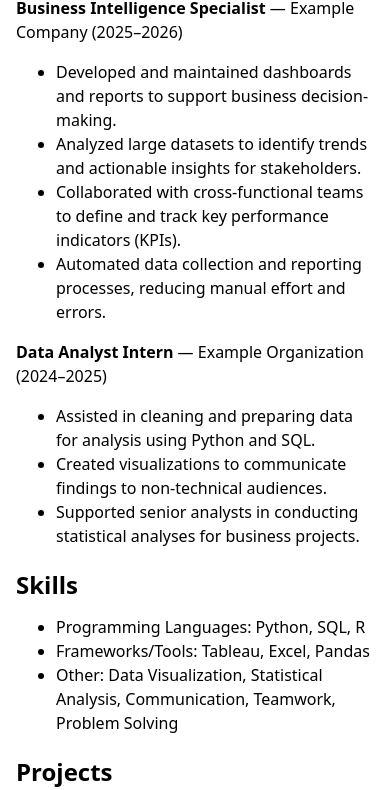
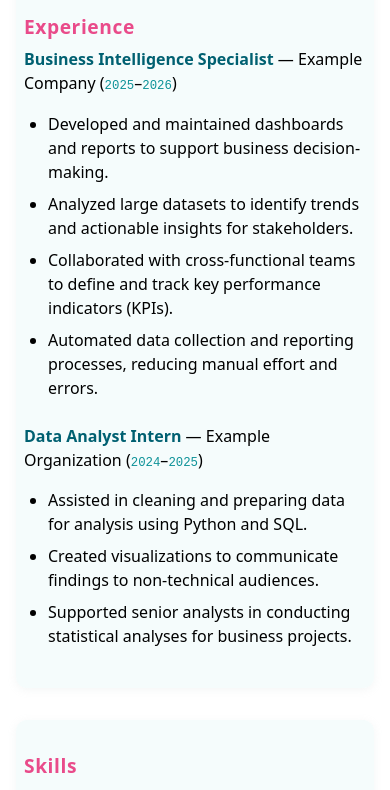
Before and after one commit to AniBoppana/portfolio, a plain HTML site: page resume/index.html in a window 390 px wide. Shown: the part 476-1266 px from the top of the page. Drawn offline with Linux system fonts and the light colour scheme.

Commit message:
updated resume page

```diff
--- a/style.css
+++ b/style.css
@@ -110,3 +110,52 @@ h2, h3, h4, h5, h6 {
   margin-top: 1em;
   margin-bottom: 0.5em;
 }
+
+section {
+  background: oklch(98% 0.01 200 / 0.7);
+  border-radius: 0.7em;
+  box-shadow: 0 2px 8px oklch(80% 3% 200 / 0.15);
+  padding: 2em 1.5em;
+  margin-bottom: 2em;
+}
+
+section header h2 {
+  color: var(--color-accent);
+  letter-spacing: 0.03em;
+  font-size: 1.6em;
+  margin-bottom: 0.5em;
+}
+
+ul, ol {
+  padding-left: 1.5em;
+}
+
+section ul li {
+  margin-bottom: 0.5em;
+}
+
+article {
+  margin-bottom: 1.5em;
+}
+
+strong {
+  color: oklch(40% 0.2 200);
+}
+
+time {
+  font-family: monospace;
+  color: oklch(60% 0.1 200);
+  font-size: 0.95em;
+}
+
+@media (max-width: 600px) {
+  section {
+    padding: 1em 0.5em;
+  }
+  h1 {
+    font-size: 250%;
+  }
+  section header h2 {
+    font-size: 1.2em;
+  }
+}
```
